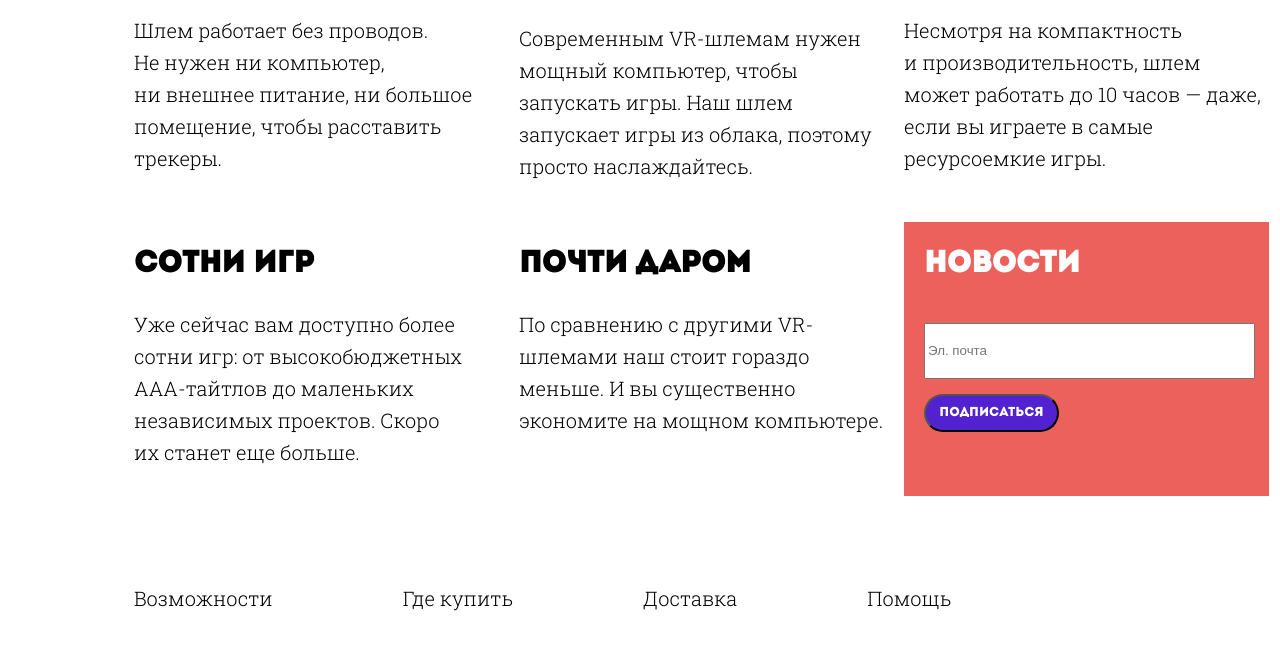
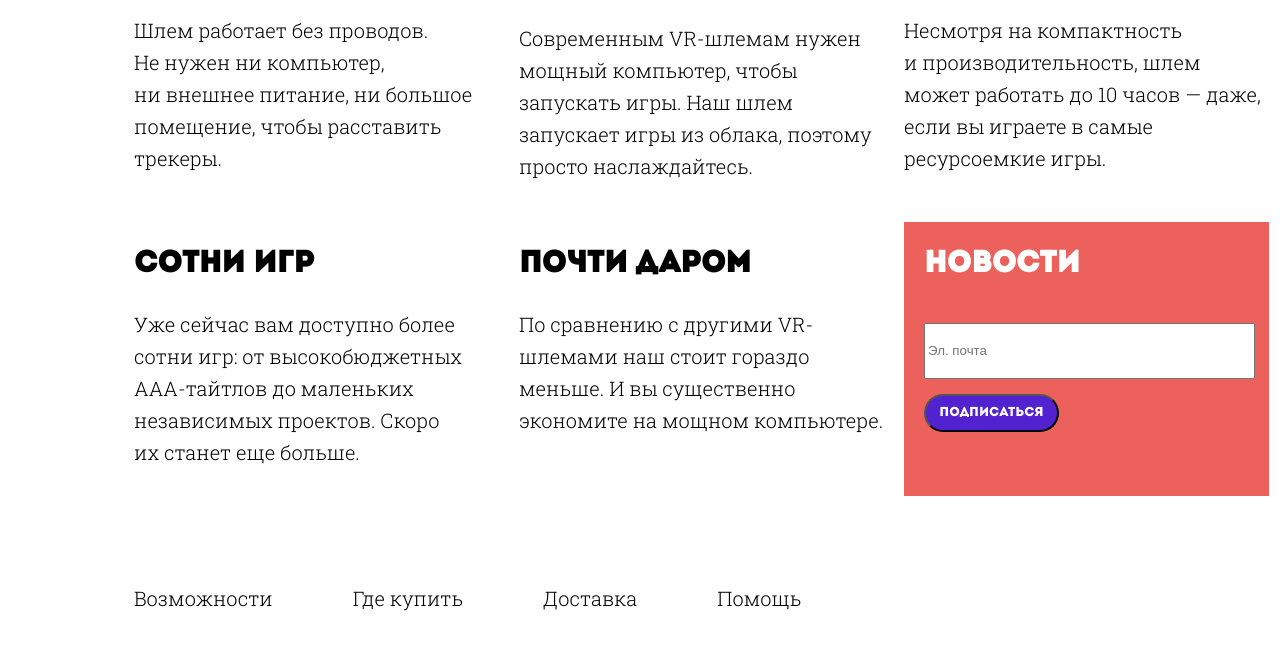
Before and after one commit to AnnaZorich/Anna_itgirlsclub, a plain HTML site: page week-8/figma/index2.html in a window 1280 px wide. Shown: the part 566-1216 px from the top of the page. Drawn offline with Linux system fonts and the light colour scheme; files whose address does not match are found by name.

Commit message:
chanched gap

```diff
--- a/week-8/figma/style2.css
+++ b/week-8/figma/style2.css
@@ -95,7 +95,7 @@ p {
 .footer {
     display: flex;
     align-items: center;
-    gap: 130px;
+    gap: 80px;
     padding-top: 86px;
     padding-bottom: 80px;
     box-sizing: border-box;
```
